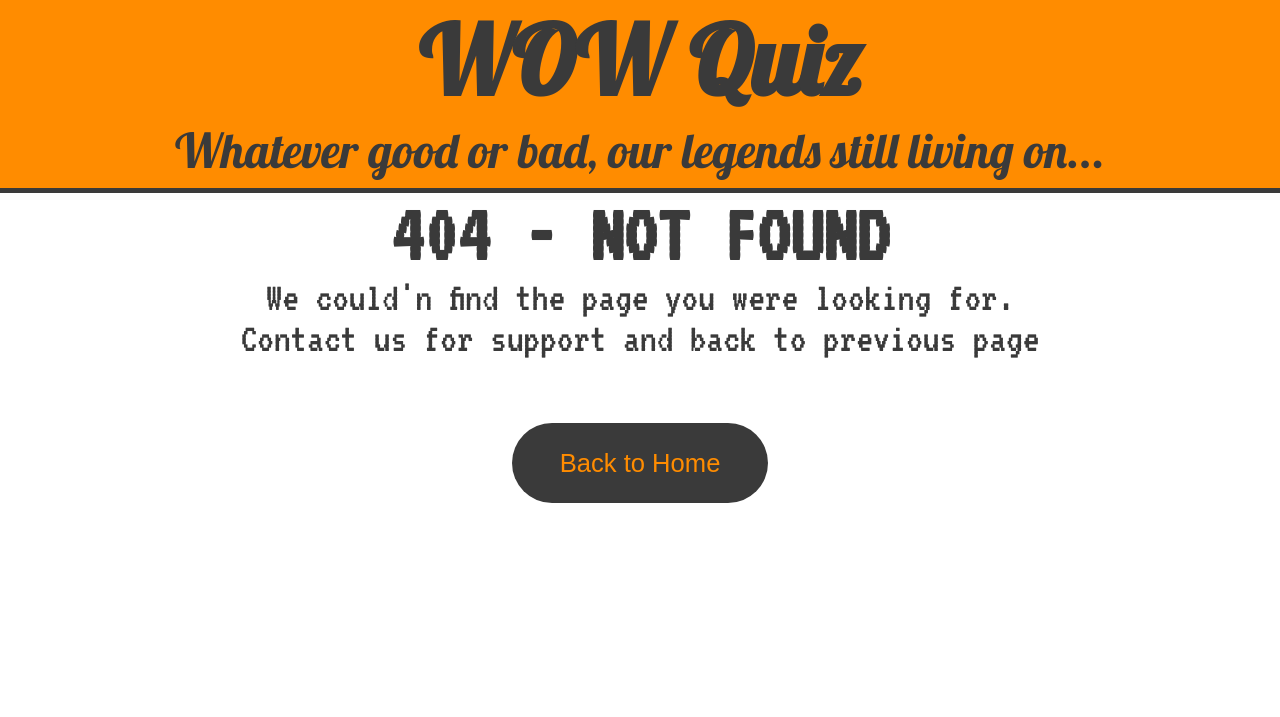
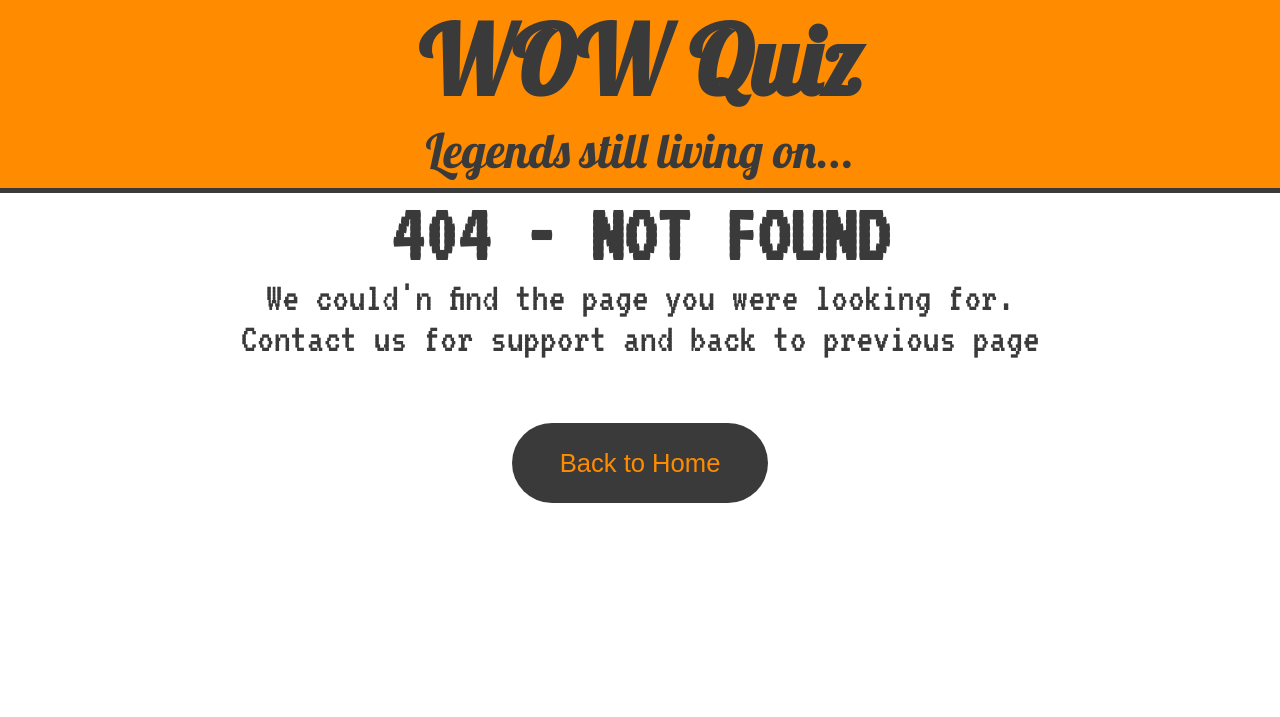
Before and after one commit to cloki0610/CI-Portfolio-Project-2, a plain HTML site: page 404.html in a window 1280 px wide. Shown: the top 717 px of the page. Drawn offline with Linux system fonts and the light colour scheme.

Commit message:
Change header contents

```diff
--- a/404.html
+++ b/404.html
@@ -14,7 +14,7 @@
 <body>
     <header>
         <h1 id="title" class="header">WOW Quiz</h1>
-        <p class="header">Whatever good or bad, our legends still living on...</p>
+        <p class="header">Legends still living on...</p>
     </header>
     <main>
         <div id="error">
```
Also changed, not shown: index.html (+1 -1 lines), 1 other file.
